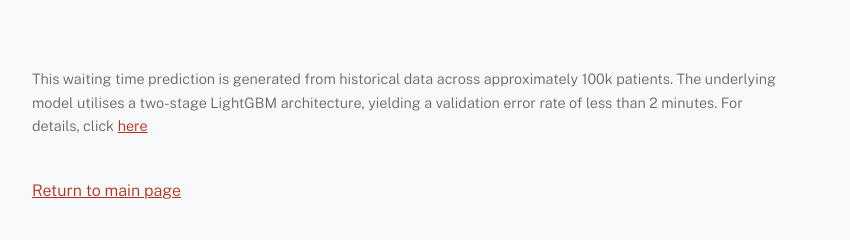
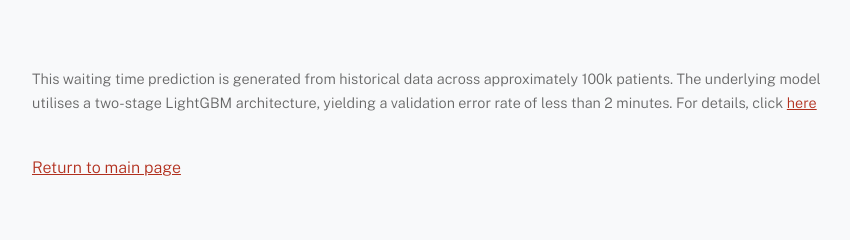
Before and after one commit to t-ching/wt-prediction, a Flask app: template templates/WaitingTime.html in a window 1280 px wide. Shown: the part 181-421 px from the top of the page, without its empty margins (58-908 px from the left). Run offline with Flask 3, Linux system fonts and the light colour scheme; the template is opened without the code that fills it, so the values that code supplies are empty; parts of the project's set-up code (start-up, migrations or seed data) failed here and were passed over.

Commit message:
Update WaitingTime.html

```diff
--- a/templates/WaitingTime.html
+++ b/templates/WaitingTime.html
@@ -14,7 +14,7 @@
   <h4>Your predicted waiting time is {{waittime}} minutes.</h4>
   <br>
   <br>
-  <p style="font-size: 0.9rem; color: #666; line-height: 1.6; max-width: 750px;">
+  <p style="font-size: 0.9rem; color: #666; line-height: 1.6; max-width: 800px;">
     This waiting time prediction is generated from historical data across approximately 100k patients.
     The underlying model utilises a two-stage LightGBM architecture, yielding a validation error rate
     of less than 2 minutes. For details, click <a href="github.com/t-ching/wt-prediction/blob/dc6628b28a6b5b7f7f3dbc99456e4724cbbb2446/README.md" target="_blank" rel="noopener noreferrer">here</a>
```
